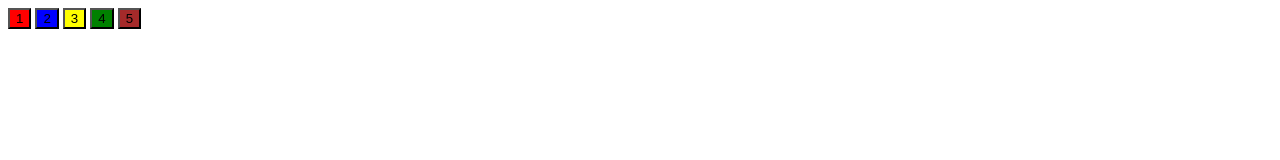
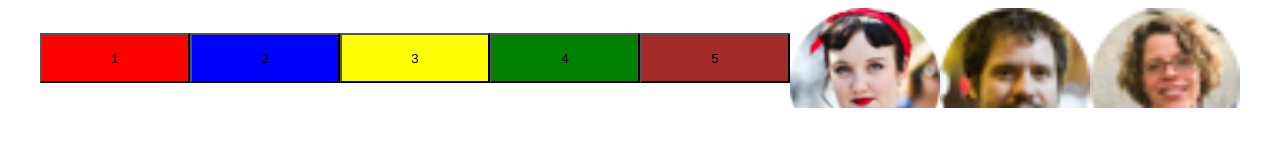
Before and after one commit to jk2klh4/palagin-mdk08.01, a plain HTML site: page pr14/index.html in a window 1280 px wide. Drawn offline with Linux system fonts and the light colour scheme.

Commit message:
28102026

```diff
--- a/pr14/index.html
+++ b/pr14/index.html
@@ -13,6 +13,9 @@
         <button class="button-3">3</button>
         <button class="button-4">4</button>
         <button class="button-5">5</button>
+        <div class="item-1"></div>
+        <div class="item-2"></div>
+        <div class="item-3"></div>
     </div>
 </body>
 </html>
--- a/pr14/style.scss
+++ b/pr14/style.scss
@@ -1,18 +1,49 @@
-.button-1{
-    background-color:red;
-}
-.button-2{
-    background-color:blue;
-}
-.button-3{
-    background-color:yellow;
-}
-.button-4{
-    background-color:green;
-}
-.button-5{
-    background-color:brown;
+@mixin flexible() {
+  display: flex;
+  justify-content: center;
+  align-items: center;
 }
 
+%button {
+  width: 150px;
+  height: 50px;
+  background-color: #4190e4;
+}
 
-/*# sourceMappingURL=style.scss.map */
+.container {
+  @include flexible;
+}
+
+.button-1 {
+  @extend %button;
+  background-color: red;
+}
+
+.button-2 {
+  @extend %button;
+  background-color: blue;
+}
+
+.button-3 {
+  @extend %button;
+  background-color: yellow;
+}
+
+.button-4 {
+  @extend %button;
+  background-color: green;
+}
+
+.button-5 {
+  @extend %button;
+  background-color: brown;
+}
+
+@for $i from 1 to 4 {
+  .item-#{$i} {
+    width: 150px;
+    height: 100px;
+    background-image: url(img/#{$i}.png);
+    background-size: cover;
+  }
+}
```
Also changed, not shown: pr14/img/1.png (added), pr14/img/2.png (added), pr14/img/3.png (added), pr14/style.css, 2 other files.
